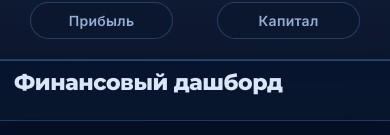
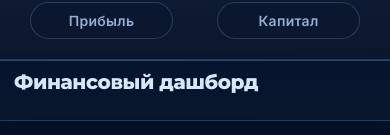
Before and after one commit to vsbh08-tech/educational-dashboard, a React (Vite) app: page /money#/dashboard in a window 390 px wide. Shown: the part 184-319 px from the top of the page. Built offline with nearby package versions, Linux system fonts and the light colour scheme; no server answers.

Commit message:
Reduce topbar title size

```diff
--- a/src/index.css
+++ b/src/index.css
@@ -133,7 +133,7 @@ select {
 .topbar__title {
   margin: 0;
   font-family: 'Montserrat', sans-serif;
-  font-size: 32px;
+  font-size: 28px;
   line-height: 1.1;
   letter-spacing: -0.02em;
   font-weight: 800;
@@ -506,7 +506,7 @@ select {
   .topbar__title {
   margin: 0;
   font-family: 'Montserrat', sans-serif;
-  font-size: 26px;
+  font-size: 24px;
   line-height: 1.1;
   letter-spacing: -0.02em;
   font-weight: 800;
@@ -637,7 +637,7 @@ select {
   }
 
   .topbar__title {
-    font-size: 22px;
+    font-size: 20px;
   }
 
   .topbar {
```
